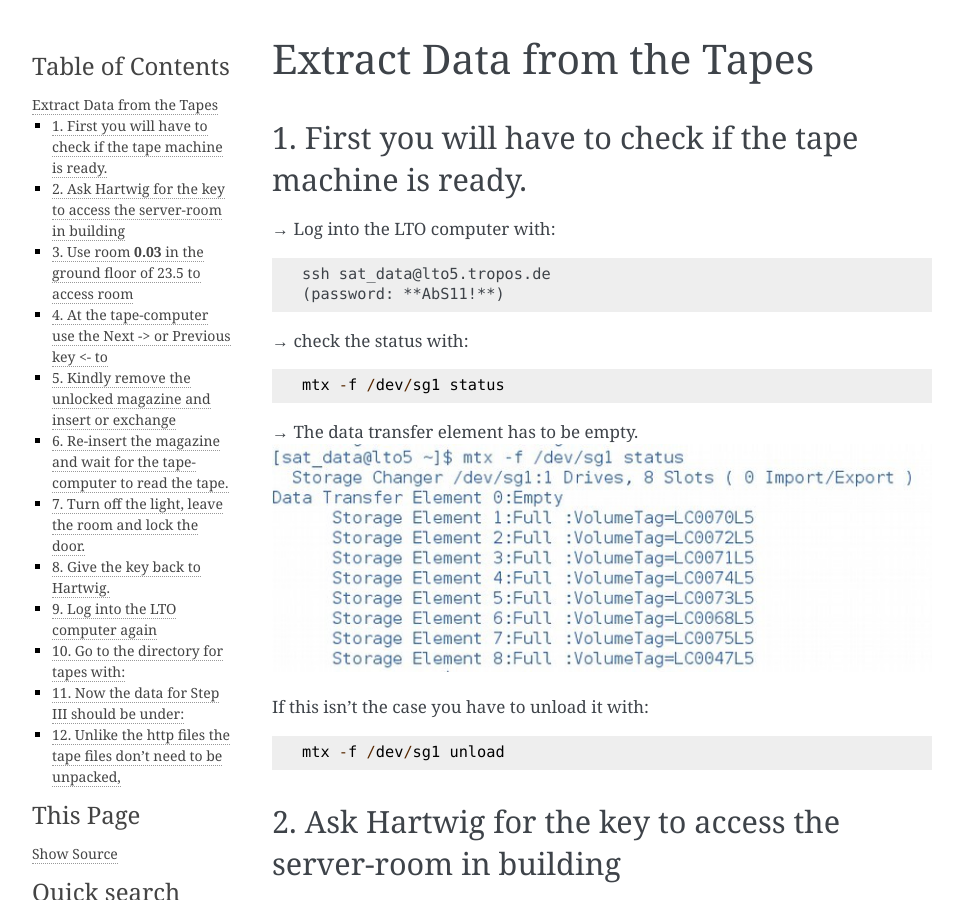
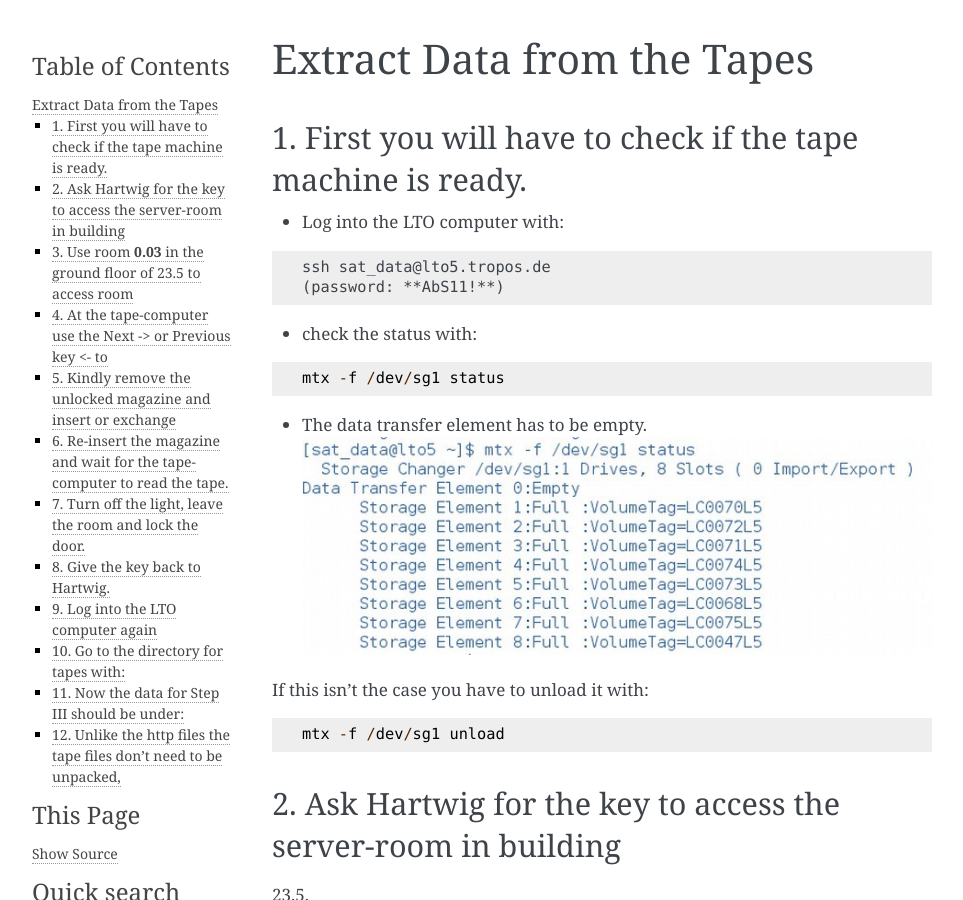
Before and after one commit to nbayer2020/tropos_sat_gap_filling, a Sphinx documentation site: the page built from source/extract_tapes.md, in a window 1280 px wide and 900 px high. Shown: the whole window, without its empty margins (148-1111 px from the left). Built offline with Sphinx 7.4.7, drawn with Linux system fonts in a browser that asks for light colours.

Commit message:
Remove non-ascii chars

````diff
--- a/source/extract_tapes.md
+++ b/source/extract_tapes.md
@@ -2,20 +2,20 @@
 
 ### 1. First you will have to check if the tape machine is ready.
 
-→ Log into the LTO computer with:
+* Log into the LTO computer with:
 
 ```
 ssh sat_data@lto5.tropos.de
 (password: **AbS11!**)
 ```
 
-→ check the status with:
+* check the status with:
 
 ```
 mtx -f /dev/sg1 status
 ```
 
-→ The data transfer element has to be
+* The data transfer element has to be
 empty.
 ![Image 1](./images/extract_tapes_1.png)
 
````
Also changed, not shown: source/ordering_data.md (+3 -3 lines).
